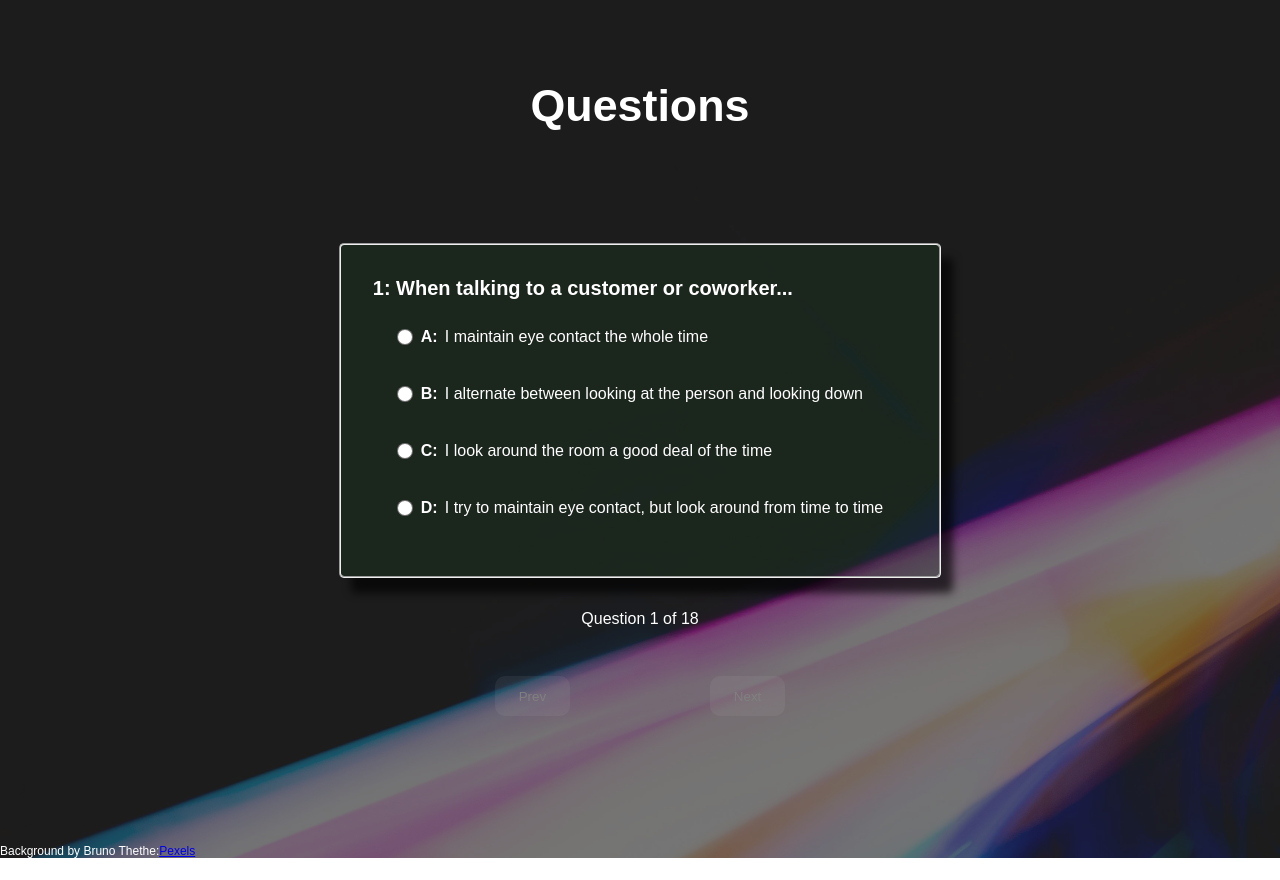
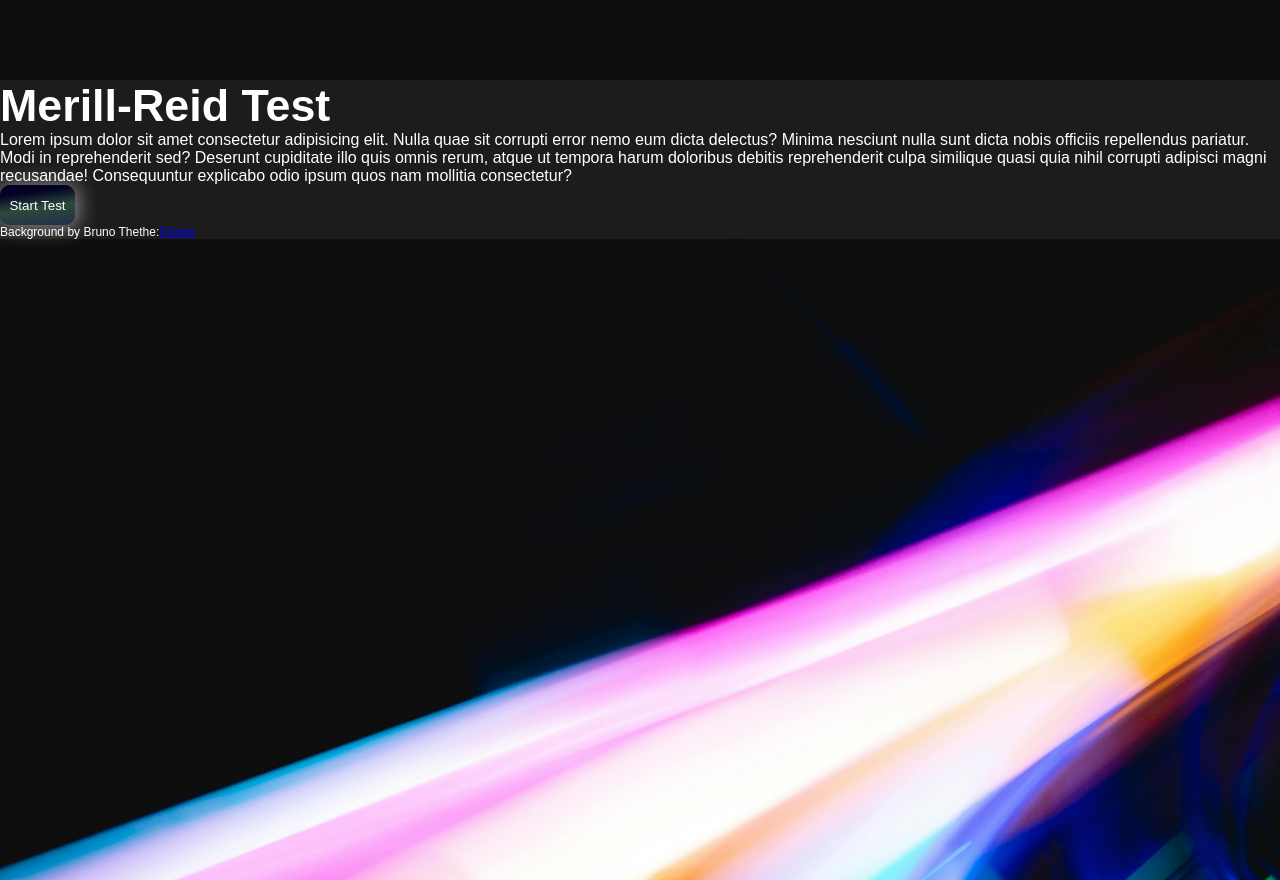
Before and after one commit to JJenk89/Merrill_Reid, a React (Vite) app: page / in a window 1280 px wide. Before the commit the page ends 858 px from the top, so only its background shows below. Built offline with nearby package versions, Linux system fonts and the light colour scheme; a web font is replaced by a local one.

Commit message:
Router installed, homepage created

```diff
--- a/package.json
+++ b/package.json
@@ -12,6 +12,7 @@
   "dependencies": {
     "react": "^18.3.1",
     "react-dom": "^18.3.1",
+    "react-router-dom": "6.4",
     "sass": "^1.80.4"
   },
   "devDependencies": {
--- a/src/App.tsx
+++ b/src/App.tsx
@@ -1,17 +1,25 @@
 import "./Sass/app.scss";
 import Footer from "./components/Footer";
 import Questions from './components/Questions';
+import Home from "./components/Home";
 import {data} from './data/data';
+import { BrowserRouter, Routes, Route } from "react-router-dom";
 
 function App() {
-
-
 
   return (
     <>
     <div className="overlay">
-      <Questions data={data}/>
-      <Footer />
+      <BrowserRouter>
+        <Routes>
+
+            <Route path="/" element={<Home />} />
+            <Route path="/test" element={<Questions data={data}/>} />
+
+
+        </Routes>
+        <Footer />
+      </BrowserRouter>
     </div>
     </>
   )
--- a/src/Sass/footer.scss
+++ b/src/Sass/footer.scss
@@ -1,4 +1,4 @@
-@import "./variables";
+@use "./variables";
 
 footer {
     font-size: 12px;
--- /dev/null
+++ b/src/components/Home.tsx
@@ -0,0 +1,17 @@
+import "../Sass/app.scss";
+import "../Sass/questions.scss";
+import { Link } from "react-router-dom";
+
+const Home = () => {
+    return (
+        <>
+            <h1>Merill-Reid Test</h1>
+            <p>Lorem ipsum dolor sit amet consectetur adipisicing elit. Nulla quae sit corrupti error nemo eum dicta delectus? Minima nesciunt nulla sunt dicta nobis officiis repellendus pariatur. Modi in reprehenderit sed?
+            Deserunt cupiditate illo quis omnis rerum, atque ut tempora harum doloribus debitis reprehenderit culpa similique quasi quia nihil corrupti adipisci magni recusandae! Consequuntur explicabo odio ipsum quos nam mollitia consectetur?</p>
+            <Link to="/test"><button>Start Test</button></Link>
+
+        </>
+     );
+}
+
+export default Home;
--- a/src/components/Questions.tsx
+++ b/src/components/Questions.tsx
@@ -3,6 +3,7 @@ import "../Sass/questions.scss";
 import { useState, useRef } from "react";
 import Results from "./Results";
 import { QType } from "../types/qtype.type";
+
 
 const Questions = ({data}: QType) => {
     const [index, setIndex] = useState<number>(0);
```
Also changed, not shown: 1 other file (tests, documents, lock files or other folders).
